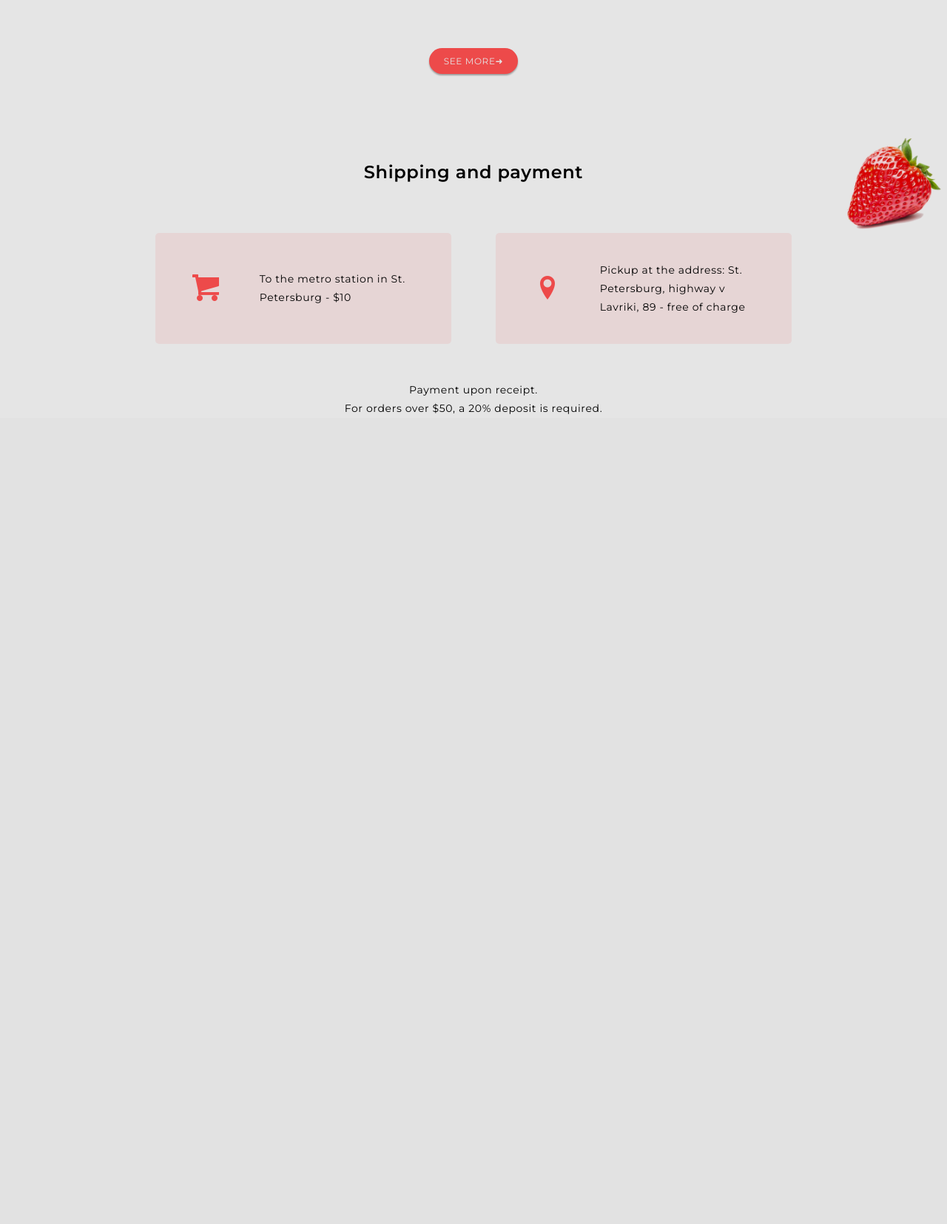
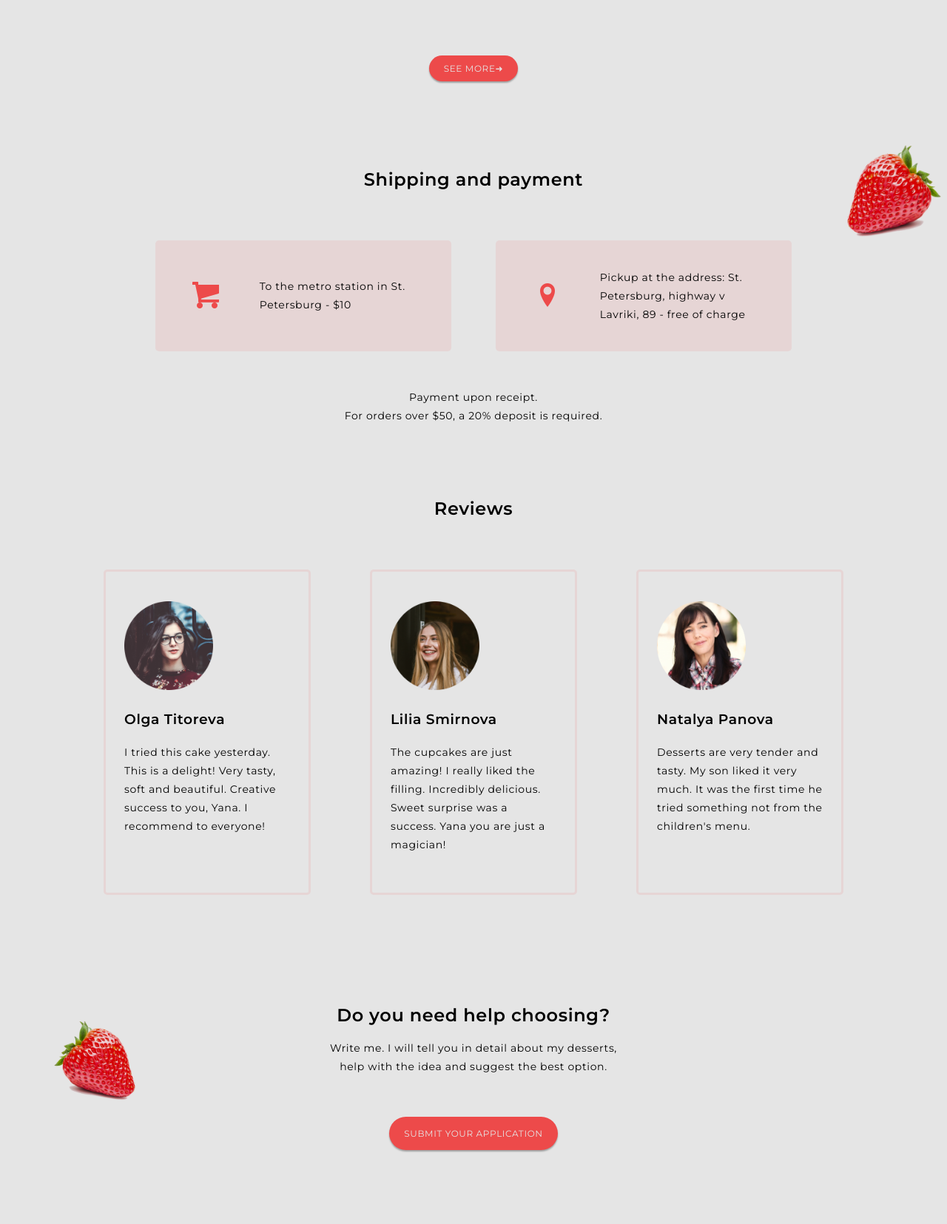
Before and after one commit to HalyYampolska/sweet-time, a PHP site: page / in a window 1280 px wide. Shown: the part 2760-4415 px from the top of the page at 74% size. Before the commit the page ends 3320 px from the top, so only its background shows below. Run offline with PHP 8.4, Linux system fonts and the light colour scheme; some web fonts are replaced.

Commit message:
Build reviews

```diff
--- a/css/style.css
+++ b/css/style.css
@@ -91,8 +91,7 @@ h1 {
 
 h2 {
   font-size: 2.4rem;
-  font-weight: 600;
-  margin-bottom: 7rem; }
+  font-weight: 600; }
 
 p {
   font-size: 1.4rem; }
@@ -149,8 +148,9 @@ i {
   display: block;
   position: relative; }
   .gallery__title {
-    padding-top: 10rem;
-    text-align: center; }
+    padding-top: 12rem;
+    text-align: center;
+    margin-bottom: 6rem; }
   .gallery__blueberry {
     width: 8rem;
     position: absolute;
@@ -248,7 +248,8 @@ i {
 .portfolio {
   margin: 12rem 0; }
   .portfolio__heading {
-    text-align: center; }
+    text-align: center;
+    margin-bottom: 7rem; }
   .portfolio__projects {
     display: grid;
     grid-template-columns: 5rem repeat(5, 1fr) 5rem;
@@ -312,7 +313,8 @@ i {
     top: -4rem;
     right: 0.1rem; }
   .shipping__heading {
-    text-align: center; }
+    text-align: center;
+    margin-bottom: 7rem; }
   .shipping__terms {
     display: flex;
     justify-content: center;
@@ -329,3 +331,48 @@ i {
       background-color: rgba(237, 74, 74, 0.1); }
   .shipping__terms--2 {
     text-align: center; }
+
+.reviews {
+  margin-top: 10rem;
+  position: relative; }
+  .reviews__heading {
+    text-align: center;
+    margin-bottom: 7rem; }
+  .reviews__clients {
+    display: flex;
+    justify-content: space-around;
+    margin: 0 10rem; }
+    .reviews__clients--client {
+      width: 28rem;
+      height: 44rem;
+      border: 3px solid rgba(237, 74, 74, 0.1);
+      border-radius: 5px;
+      padding: 2.5rem; }
+      .reviews__clients--client-pic {
+        width: 12rem;
+        margin: 1.5rem 0; }
+      .reviews__clients--client-name {
+        margin: 0.5rem 0 2rem 0; }
+  .reviews__cta {
+    height: 15rem;
+    display: block; }
+    .reviews__cta--heading {
+      margin-top: 15rem;
+      text-align: center; }
+    .reviews__cta--description {
+      text-align: center;
+      margin-top: 2rem; }
+  .reviews__btn {
+    width: auto;
+    margin: 0 auto 10rem auto;
+    box-shadow: var(--shadow-dark);
+    background-color: var(--color-icon);
+    color: var(--color-background);
+    padding: 1.5rem 2rem;
+    display: flex;
+    text-transform: uppercase; }
+  .reviews__strawberry {
+    position: absolute;
+    width: 17rem;
+    top: 70rem;
+    left: 5rem; }
--- a/index.html
+++ b/index.html
@@ -191,6 +191,59 @@
 
             </section>
 
+            <section class="reviews">
+
+                <h2 class="reviews__heading">Reviews</h2>
+
+                <div class="reviews__clients">
+
+                    <div class="reviews__clients--client">
+                        <img src="img/client-1.png" alt="client-1" class="reviews__clients--client-pic">
+                        <h3 class="reviews__clients--client-name">
+                            Olga Titoreva
+                        </h3>
+                        <p>
+                            I tried this cake yesterday. This is a delight! Very tasty, soft and beautiful.
+                            Creative success to you, Yana. I recommend to everyone!
+                        </p>
+                    </div>
+
+                    <div class="reviews__clients--client">
+                        <img src="img/client-2.png" alt="client-2" class="reviews__clients--client-pic">
+                        <h3 class="reviews__clients--client-name">
+                            Lilia Smirnova
+                        </h3>
+                        <p>
+                            The cupcakes are just amazing! I really liked the filling. Incredibly delicious.
+                            Sweet surprise was a success. Yana you are just a magician!
+                        </p>
+                    </div>
+
+                    <div class="reviews__clients--client">
+                        <img src="img/client-3.png" alt="client-3" class="reviews__clients--client-pic">
+                        <h3 class="reviews__clients--client-name">
+                            Natalya Panova
+                        </h3>
+                        <p>
+                            Desserts are very tender and tasty. My son liked it very much.
+                            It was the first time he tried something not from the children's menu.
+                        </p>
+                    </div>
+
+                </div>
+
+                <img src="img/strawberry-1.png" alt="strawberry" class="reviews__strawberry">
+
+                <cta class="reviews__cta">
+                    <h2 class="reviews__cta--heading">Do you need help choosing?</h2>
+                    <p class="reviews__cta--description">
+                        Write me. I will tell you in detail about my desserts, <br>help with the idea and suggest the best option.
+                    </p>
+                </cta>
+
+                <button class="btn reviews__btn">Submit your application</button>
+
+            </section>
 
         </dev>
     </body>
--- a/sass/_gallery.scss
+++ b/sass/_gallery.scss
@@ -4,8 +4,9 @@
     position: relative;
 
     &__title {
-        padding-top: 10rem;
+        padding-top: 12rem;
         text-align: center;
+        margin-bottom: 6rem;
     }
 
     &__blueberry {
--- a/sass/_portfolio.scss
+++ b/sass/_portfolio.scss
@@ -4,6 +4,7 @@
 
     &__heading {
         text-align: center;
+        margin-bottom: 7rem;
     }
 
     &__projects {
--- /dev/null
+++ b/sass/_reviews.scss
@@ -0,0 +1,76 @@
+.reviews {
+    margin-top: 10rem;
+
+    position: relative;
+
+    &__heading {
+        text-align: center;
+        margin-bottom: 7rem;
+    }
+
+    &__clients {
+
+        display: flex;
+        justify-content: space-around;
+
+        margin: 0 10rem;
+
+        &--client {
+            width: 28rem;
+            height: 44rem;
+            border: 3px solid rgba(237, 74, 74, 0.1);
+            border-radius: 5px;
+
+            padding: 2.5rem;
+
+            &-pic {
+                width: 12rem;
+                margin: 1.5rem 0;
+                }
+
+            &-name {
+                 margin: 0.5rem 0 2rem 0;
+            }
+
+        }
+
+    }
+
+    &__cta {
+        height: 15rem;
+        display: block;
+
+        &--heading {
+            margin-top: 15rem;
+            text-align: center;
+        }
+
+        &--description {
+            text-align: center;
+            margin-top: 2rem;
+        }
+    }
+
+    &__btn {
+        width: auto;
+        margin: 0 auto 10rem auto;
+        box-shadow: var(--shadow-dark);
+        background-color: var(--color-icon);
+        color: var(--color-background);
+        padding: 1.5rem 2rem;
+
+        display: flex;
+
+        text-transform: uppercase;
+    }
+
+    &__strawberry {
+        position: absolute;
+        width: 17rem;
+        top: 70rem;
+        left: 5rem;
+
+    }
+
+
+}
--- a/sass/_shipping.scss
+++ b/sass/_shipping.scss
@@ -12,6 +12,7 @@
 
     &__heading {
         text-align: center;
+        margin-bottom: 7rem;
     }
 
     &__terms {
--- a/sass/_typography.scss
+++ b/sass/_typography.scss
@@ -6,7 +6,7 @@ h1 {
 h2 {
     font-size: 2.4rem;
     font-weight: 600;
-    margin-bottom: 7rem;
+    //margin-bottom: 7rem;
 
 }
 
--- a/sass/main.scss
+++ b/sass/main.scss
@@ -6,3 +6,4 @@
 @import "features";
 @import "portfolio";
 @import "shipping";
+@import "reviews";
```
